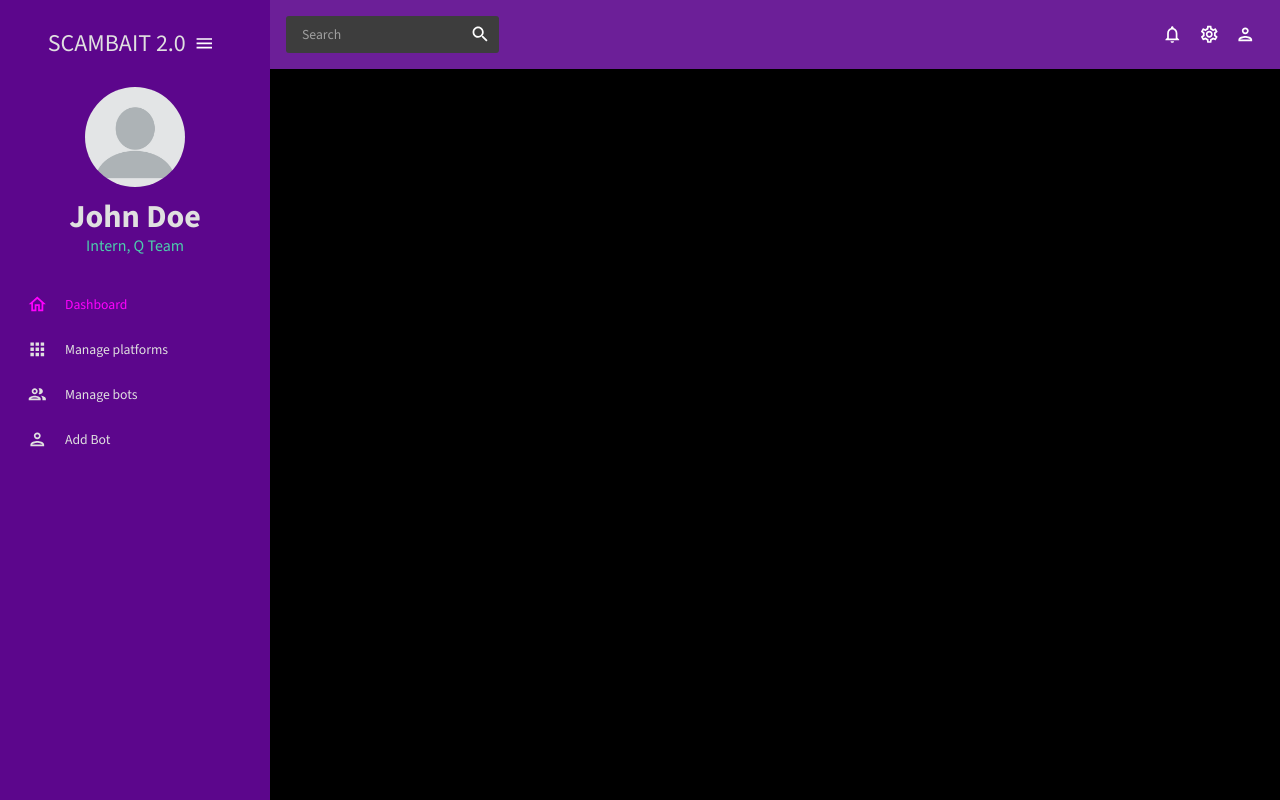
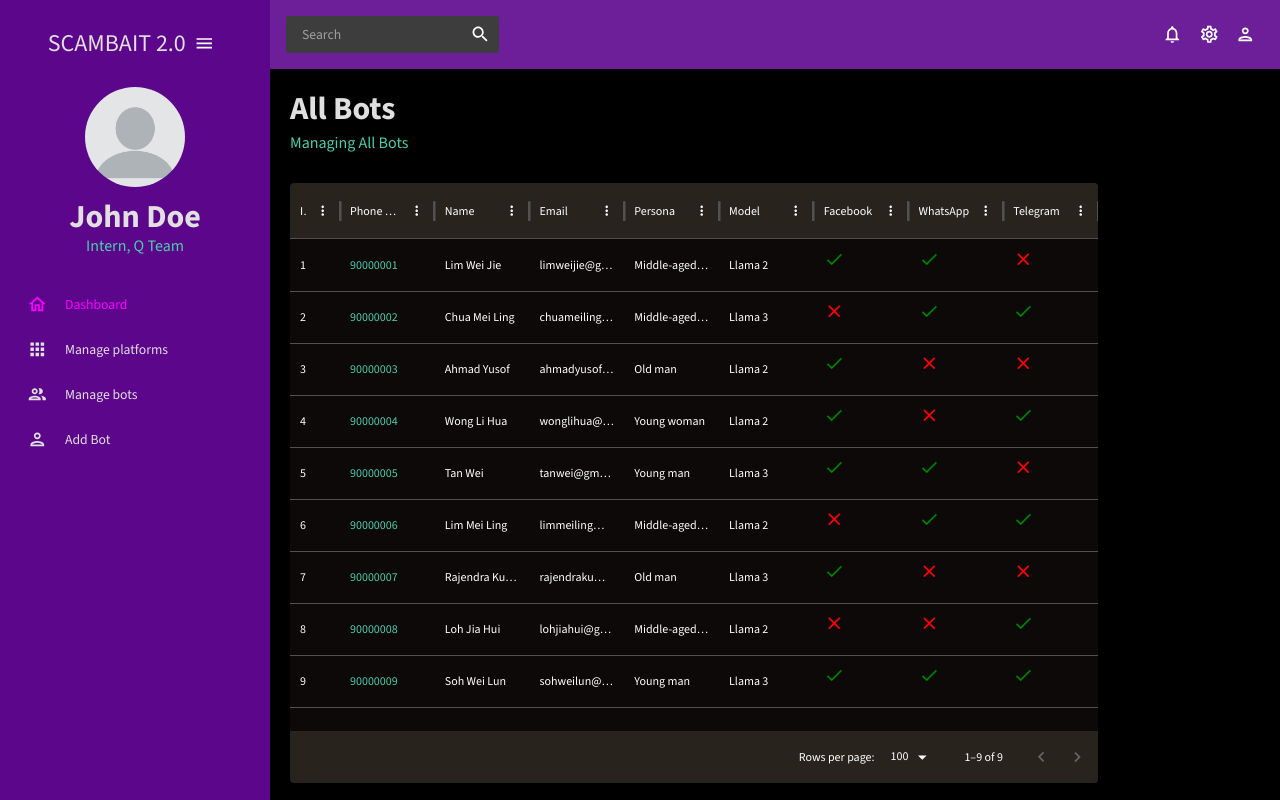
Before and after one commit to wjkb/Dashboard-v1, a React (Create React App) app: page /managebots in a window 1280 px wide. Built offline with nearby package versions, Linux system fonts and the light colour scheme.

Commit message:
Add manage bots section and update file structure

```diff
--- a/src/App.js
+++ b/src/App.js
@@ -5,11 +5,12 @@ import { useState } from "react";
 import Topbar from "./scenes/global/Topbar";
 import Sidebar from "./scenes/global/Sidebar";
 import Dashboard from "./scenes/dashboard";
+import PlatformSidebar from "./scenes/platforms";
+import FacebookBots from "./scenes/platformBots/FacebookBots";
+import WhatsappBotsSidebar from "./scenes/platformBots/WhatsappBots";
+import TelegramBotsSidebar from "./scenes/platformBots/TelegramBots";
+import ManageBots from "./scenes/manageBots";
 import Form from "./scenes/form";
-import PlatformSidebar from "./scenes/platforms";
-import FacebookBots from "./scenes/bots/FacebookBots";
-import WhatsappBotsSidebar from "./scenes/bots/WhatsappBots";
-import TelegramBotsSidebar from "./scenes/bots/TelegramBots";
 
 function App() {
   const [theme, colorMode] = useMode();
@@ -30,6 +31,7 @@ function App() {
                 <Route path="whatsapp" element={<WhatsappBotsSidebar />} />
                 <Route path="telegram" element={<TelegramBotsSidebar />} />
               </Route>
+              <Route path="/managebots" element={<ManageBots />} />
               <Route path="/addbot" element={<Form />} />
             </Routes>
           </main>
--- /dev/null
+++ b/src/scenes/manageBots/index.jsx
@@ -0,0 +1,113 @@
+import { Box, useTheme } from "@mui/material";
+import { tokens } from "../../theme";
+import { DataGrid } from "@mui/x-data-grid";
+import { mockDataAllBots } from "../../data/mockData";
+import Header from "../../components/Header";
+import CheckIcon from "@mui/icons-material/Check";
+import CloseIcon from "@mui/icons-material/Close";
+
+const transformedData = mockDataAllBots.map((bot) => ({
+  ...bot,
+  Facebook: bot.platforms.includes("Facebook"),
+  WhatsApp: bot.platforms.includes("WhatsApp"),
+  Telegram: bot.platforms.includes("Telegram"),
+}));
+
+const ManageBots = () => {
+  const theme = useTheme();
+  const colors = tokens;
+
+  const renderPlatformIcon = (value) => {
+    return value ? (
+      <CheckIcon style={{ color: "green" }} />
+    ) : (
+      <CloseIcon style={{ color: "red" }} />
+    );
+  };
+
+  const columns = [
+    { field: "id", headerName: "ID", flex: 0.5 },
+    {
+      field: "phone",
+      headerName: "Phone Number",
+      flex: 1,
+      cellClassName: "phone-column--cell",
+    },
+    {
+      field: "name",
+      headerName: "Name",
+      flex: 1,
+    },
+    {
+      field: "email",
+      headerName: "Email",
+      flex: 1,
+    },
+    {
+      field: "persona",
+      headerName: "Persona",
+      flex: 1,
+    },
+    {
+      field: "model",
+      headerName: "Model",
+      flex: 1,
+    },
+    {
+      field: "Facebook",
+      headerName: "Facebook",
+      flex: 1,
+      renderCell: (params) => renderPlatformIcon(params.row.Facebook),
+    },
+    {
+      field: "WhatsApp",
+      headerName: "WhatsApp",
+      flex: 1,
+      renderCell: (params) => renderPlatformIcon(params.row.WhatsApp),
+    },
+    {
+      field: "Telegram",
+      headerName: "Telegram",
+      flex: 1,
+      renderCell: (params) => renderPlatformIcon(params.row.Telegram),
+    },
+  ];
+
+  return (
+    <Box margin="20px" width="80%">
+      <Header title="All Bots" subtitle="Managing All Bots" />
+      <Box
+        height="75vh"
+        sx={{
+          "& .MuiDataGrid-root": {
+            border: "none",
+          },
+          "& .MuiDataGrid-cell": {
+            borderBottom: "none",
+          },
+          "& .phone-column--cell": {
+            color: colors.greenAccent,
+          },
+          "& .MuiDataGrid-columnHeader": {
+            backgroundColor: "#28231d",
+            borderBottom: "none",
+          },
+          "& .MuiDataGrid-virtualScroller": {
+            backgroundColor: "#0c0908",
+          },
+          "& .MuiDataGrid-footerContainer": {
+            borderTop: "none",
+            backgroundColor: "#28231d",
+          },
+          "& .MuiCheckbox-root": {
+            color: `${colors.greenAccent} !important`,
+          },
+        }}
+      >
+        <DataGrid rows={transformedData} columns={columns} />
+      </Box>
+    </Box>
+  );
+};
+
+export default ManageBots;
```
Also changed, not shown: src/scenes/platformBots/FacebookBots.jsx (renamed from src/scenes/bots/FacebookBots.jsx), src/scenes/platformBots/TelegramBots.jsx (renamed from src/scenes/bots/TelegramBots.jsx), src/scenes/platformBots/WhatsappBots.jsx (renamed from src/scenes/bots/WhatsappBots.jsx).
